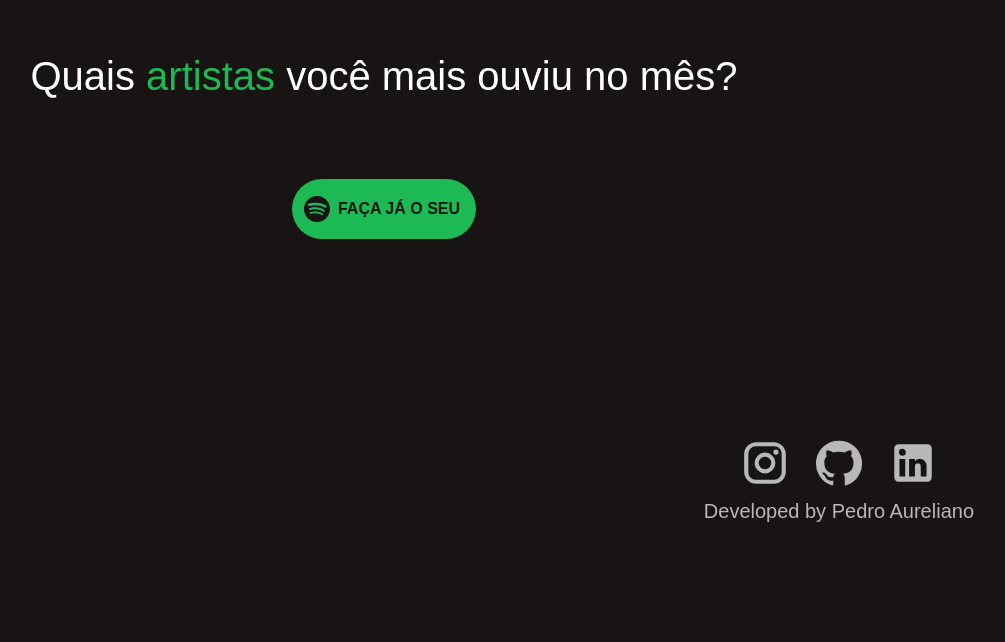
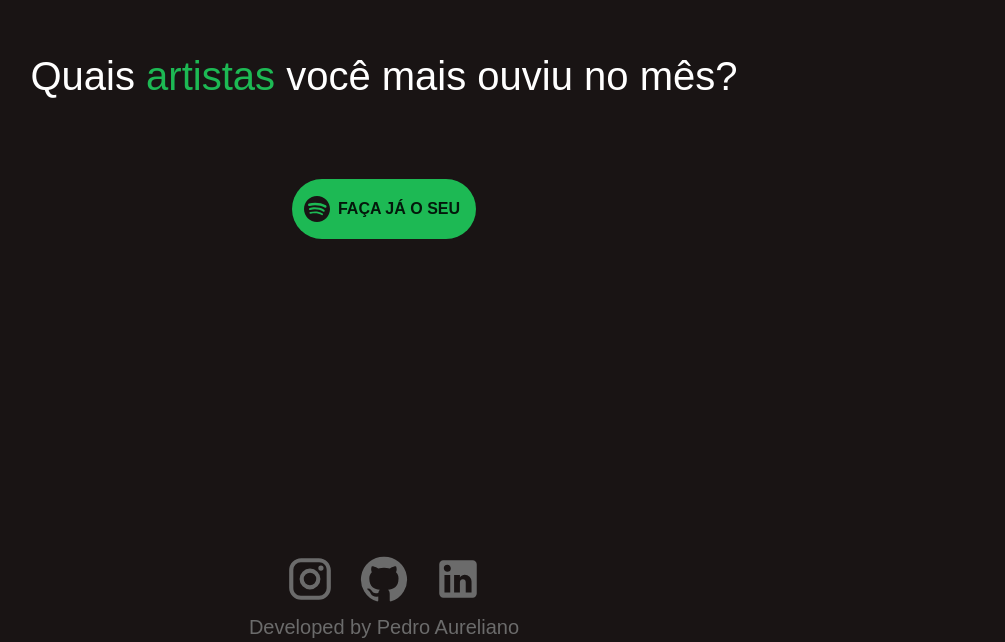
Before and after one commit to pedroaurelli/spotify-most-listened-artists, a Next.js app: page / in a window 1280 px wide. Shown: the part 254-896 px from the top of the page, without its empty margins (256-1261 px from the left). Before the commit the page ends 800 px from the top, so only its background shows below. Built offline with nearby package versions, Linux system fonts and the light colour scheme; no server answers.

Commit message:
Remove footer fixed position

```diff
--- a/react/components/Footer/Footer.tsx
+++ b/react/components/Footer/Footer.tsx
@@ -26,13 +26,7 @@ const socialMediasRecord: socialMediasRecordType[] = [
 
 export default function Footer () {
   return (
-    <Box
-      sx={{
-        position: { xs: 'static', md: 'fixed' },
-        bottom: '20px',
-        right: '50px'
-      }}
-    >
+    <Box>
       <Stack
         direction='row'
         alignItems='center'
@@ -42,7 +36,7 @@ export default function Footer () {
         {socialMediasRecord.map((item, index) => (
           <IconButton
             key={index}
-            sx={{ height: 'auto', width: 'auto', color: '#B8B8B8' }}
+            sx={{ height: 'auto', width: 'auto', color: '#6b6b6b' }}
             href={item.href}
             target='_blank'
           >
@@ -52,7 +46,7 @@ export default function Footer () {
       </Stack>
       <Typography
         fontWeight='300'
-        color='#B8B8B8'
+        color='#6b6b6b'
         sx={{ whiteSpace: 'nowrap' }}
         textAlign='center'
       >
```
